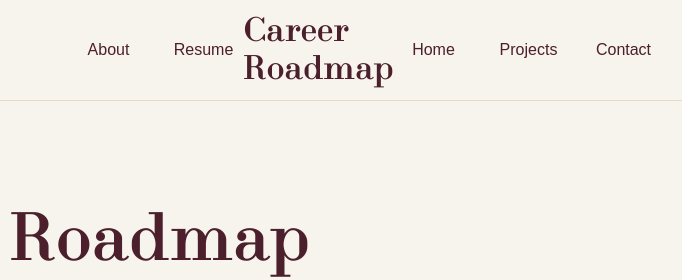
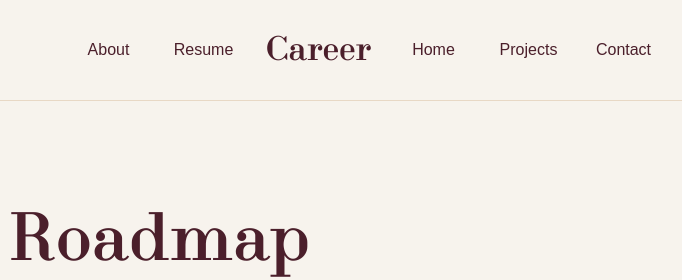
Before and after one commit to ethancrapo6/personal-portfolio, a plain HTML site: page career.html in a window 1280 px wide. Shown: the top 280 px of the page, 274-956 px from the left. Drawn offline with Linux system fonts and the light colour scheme.

Commit message:
nav bar change

```diff
--- a/career.html
+++ b/career.html
@@ -19,7 +19,7 @@
         <div class="nav-links">
             <a href="#about">About</a>
             <a href="#resume">Resume</a>
-            <a href="career.html" class="current-page" aria-current="page">Career Roadmap</a>
+            <a href="career.html" class="current-page" aria-current="page">Career</a>
             <a href="index.html">Home</a>
             <a href="#projects">Projects</a>
             <a href="#contact">Contact</a>
```
Also changed, not shown: index.html (+1 -1 lines).
